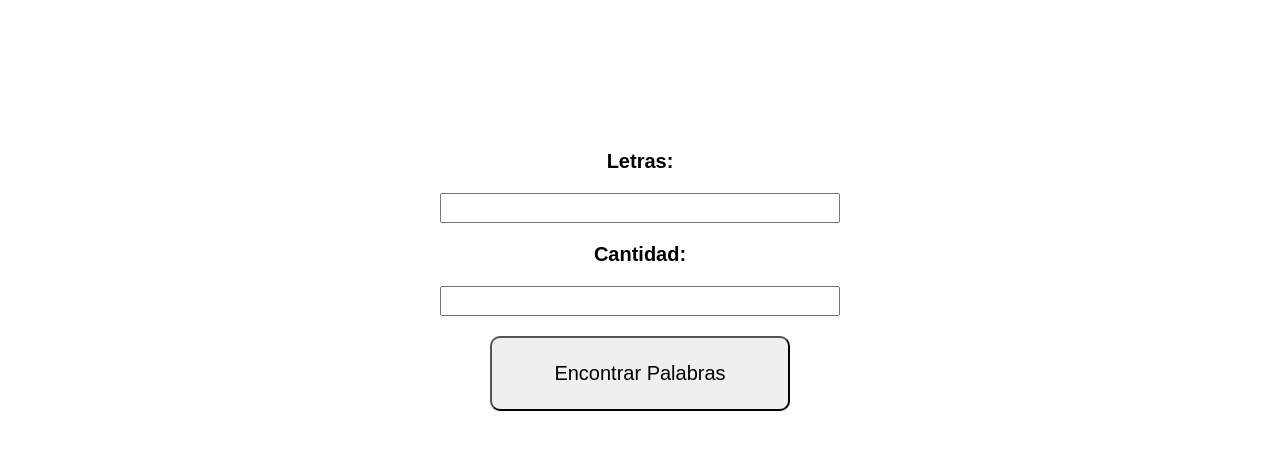
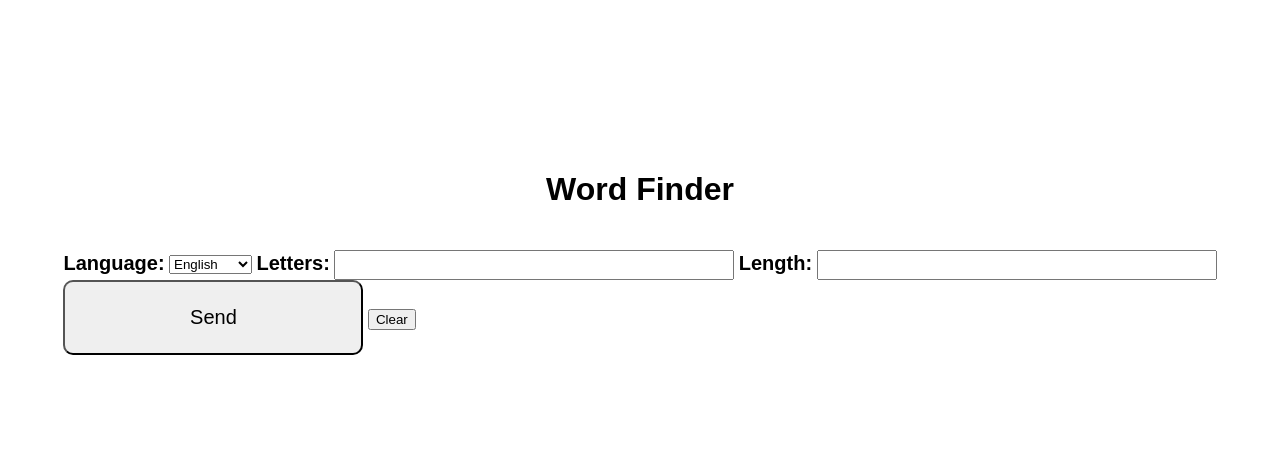
Before and after one commit to mickeybot-79/wordfinder, a website: page public/index.html in a window 1280 px wide. Drawn offline with Linux system fonts and the light colour scheme.

Commit message:
Update index.html

```diff
--- a/public/index.html
+++ b/public/index.html
@@ -4,16 +4,32 @@
     <meta charset="UTF-8">
     <meta name="viewport" content="width=device-width, initial-scale=1.0">
     <link rel="stylesheet" href="/style.css">
-    <title>Encuentra Palabras</title>
+    <title>Document</title>
 </head>
 <body>
     <div id="canvas">
-        <label for="letters">Letras:</label>
-        <input type="text" id="letters">
-        <label for="length">Cantidad:</label>
-        <input type="text" id="length">
-        <button type="button" id="submit">Encontrar Palabras</button>
-        <p id="result"></p>
+        <h1 id="title">Word Finder</h1>
+        <div id="form-result">
+            <div id="form">
+                <label for="language" id="language-label">Language:</label>
+                <select name="language" id="language">
+                    <option value="english">English</option>
+                    <option value="spanish">Español</option>
+                    <option value="french">Français</option>
+                    <option value="italian">Italiano</option>
+                    <option value="portuguese">Português</option>
+                </select>
+                <label for="letters" id="letters-label">Letters:</label>
+                <input type="text" id="letters">
+                <label for="length" id="length-label">Length:</label>
+                <input type="text" id="length">
+                <div id="buttons">
+                    <button type="button" id="submit">Send</button>
+                    <button type="button" id="clear">Clear</button>
+                </div>
+            </div>
+            <p id="result"></p>
+        </div>
     </div>
     <script src="/main.js"></script>
 </body>
```
